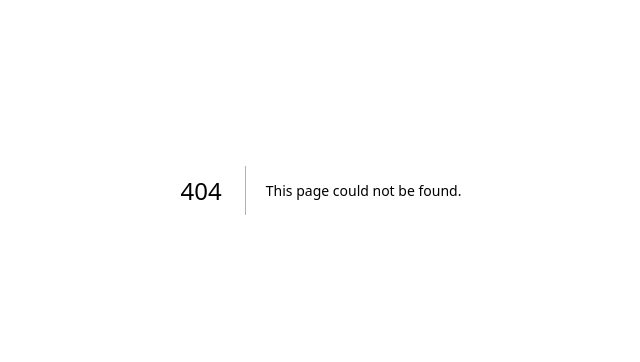
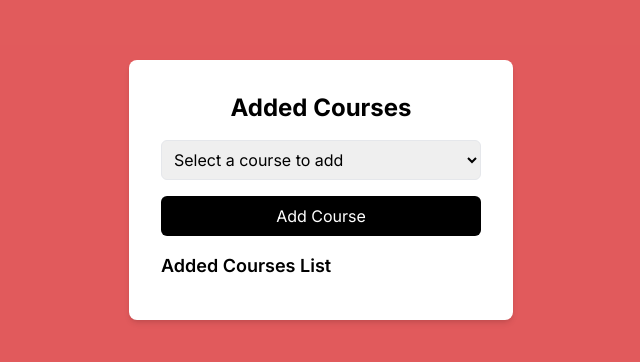
Before and after one commit to Sakif-Al-Faruque/university-management-system, a Next.js app: page /studentCourseAddDrop in a window 1280 px wide. Before the commit this address had no page. Shown: the part 210-572 px from the top of the page, without its empty margins (319-959 px from the left). Built offline with nearby package versions, Linux system fonts and the light colour scheme.

Commit message:
Course Add Drop

```diff
--- /dev/null
+++ b/app/studentCourseAddDrop/page.tsx
@@ -0,0 +1,8 @@
+import CourseAddDrop from "@/components/Feature/CourseAddDrop"
+export default function StudentCourseAddDrop(){
+    return(
+        <div>
+            <CourseAddDrop/>
+        </div>
+    )
+}
--- /dev/null
+++ b/components/Feature/CourseAddDrop.tsx
@@ -0,0 +1,76 @@
+"use client"
+import React, { useState } from 'react';
+
+interface Course {
+    id: number;
+    name: string;
+    section: string;
+}
+
+const availableCourses: Course[] = [
+    { id: 1, name: 'Math', section: 'A' },
+    { id: 2, name: 'Science', section: 'B' },
+    { id: 3, name: 'History', section: 'C' },
+    { id: 4, name: 'English', section: 'D' },
+];
+
+export default function CourseAddDrop() {
+    const [addedCourses, setAddedCourses] = useState<Course[]>([]); // Explicit type added here
+    const [selectedCourse, setSelectedCourse] = useState<string>(''); // Explicit type added here
+
+    const handleAddCourse = () => {
+        const courseToAdd = availableCourses.find(course => course.id.toString() === selectedCourse);
+
+        if (courseToAdd && !addedCourses.some(course => course.id === courseToAdd.id)) {
+            setAddedCourses(prevCourses => [...prevCourses, courseToAdd]);
+        }
+    };
+
+    const handleRemoveCourse = (courseId: number) => { // Explicit type added here
+        setAddedCourses(prevCourses => prevCourses.filter(course => course.id !== courseId));
+    };
+
+    return (
+        <div className="flex items-center justify-center h-screen bg-red-600/75">
+            <div className="bg-white p-8 rounded-lg shadow-md w-96">
+                <h1 className="text-2xl font-bold text-black mb-4 text-center">Added Courses</h1>
+                <div className="space-y-4">
+                    <select
+                        value={selectedCourse}
+                        onChange={(e) => setSelectedCourse(e.target.value)}
+                        className="w-full p-2 border rounded-md text-black"
+                    >
+                        <option value="" disabled>Select a course to add</option>
+                        {availableCourses.map(course => (
+                            <option key={course.id} value={course.id.toString()}>
+                                {course.name} - {course.section}
+                            </option>
+                        ))}
+                    </select>
+                    <button
+                        onClick={handleAddCourse}
+                        className="px-4 py-2 bg-black text-white rounded-md w-full"
+                    >
+                        Add Course
+                    </button>
+                    <div className="mt-4">
+                        <h2 className="text-lg font-semibold text-black mb-2">Added Courses List</h2>
+                        <ul className="space-y-2">
+                            {addedCourses.map(course => (
+                                <li key={course.id} className="flex justify-between items-center">
+                                    <span>{course.name} - {course.section}</span>
+                                    <button
+                                        onClick={() => handleRemoveCourse(course.id)}
+                                        className="text-red-600 hover:text-red-800"
+                                    >
+                                        Remove
+                                    </button>
+                                </li>
+                            ))}
+                        </ul>
+                    </div>
+                </div>
+            </div>
+        </div>
+    );
+}
```
